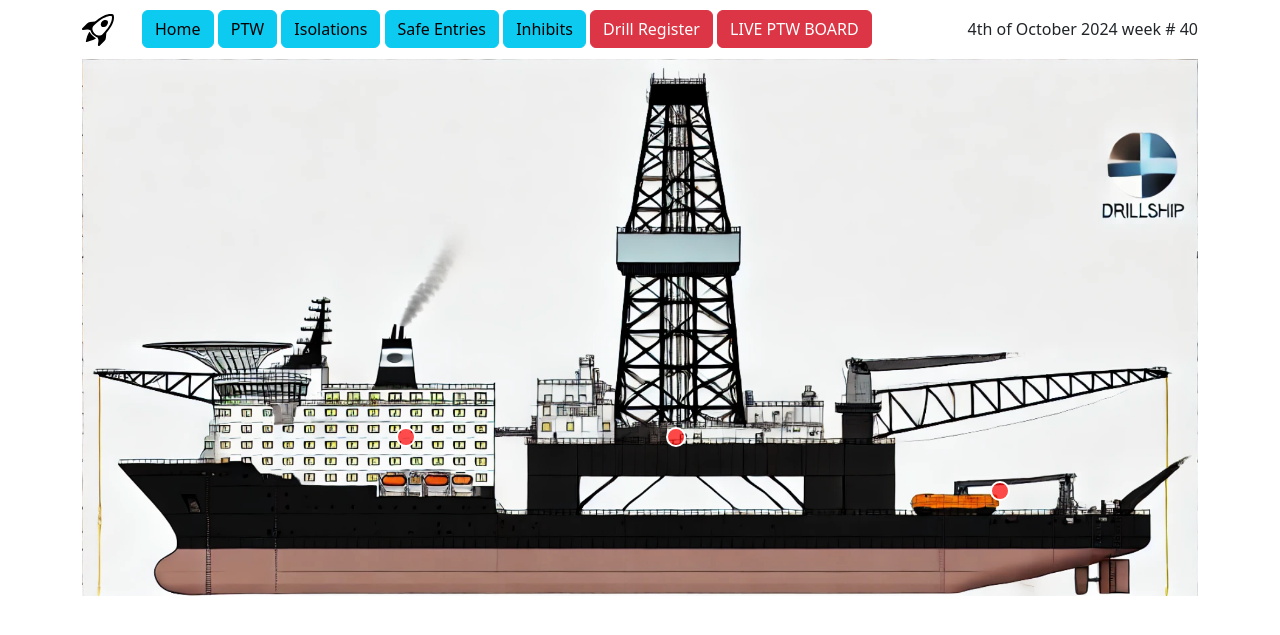
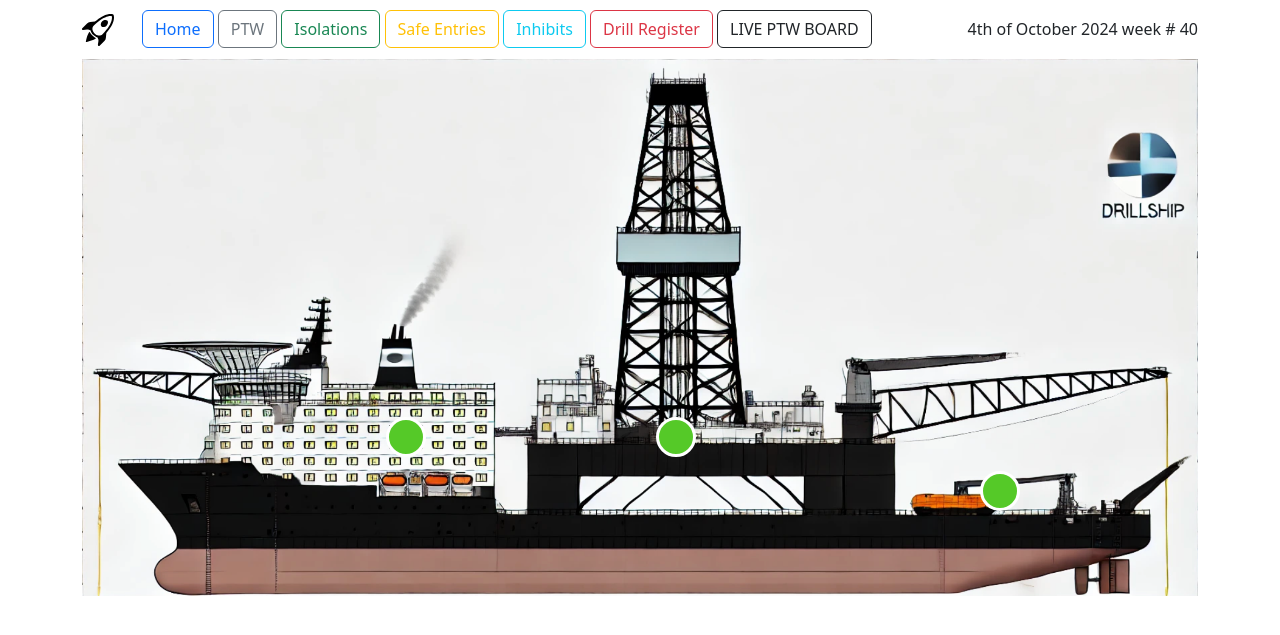
Before and after one commit to Skisource/ptwproc, a Django app: page /board/ in a window 1280 px wide. Shown: the top 635 px of the page. Run offline with Django 4.2, Linux system fonts and the light colour scheme; data comes from the database, SQL or seed files in the repository; some libraries are stand-ins or nearby versions.

Commit message:
Styling update
Signed-off-by: Roman Skisource <romanitos@yandex.ru>

```diff
--- a/ptw/static/ptw/css/styles.css
+++ b/ptw/static/ptw/css/styles.css
@@ -22,10 +22,10 @@
 
 .marker {
     position: absolute;
-    width: 20px;
-    height: 20px;
-    background-color: rgba(255, 0, 0, 0.7);
-    border: 2px solid #fff;
+    width: 40px;
+    height: 40px;
+    background-color: rgb(85, 201, 40);
+    border: 3px solid #fff;
     border-radius: 50%;
     transform: translate(-50%, -50%); /* Center the marker */
     pointer-events: auto; /* Enable interaction with markers */
--- a/ptw/templates/ptw/nav.html
+++ b/ptw/templates/ptw/nav.html
@@ -21,13 +21,13 @@
     <div class="collapse navbar-collapse" id="navbarNavAltMarkup">
       <div class="navbar-nav">
           <form class="container-fluid justify-content-start">
-            <a class="btn btn-info" role="button" href="{% url 'ptw:home' %}">Home</a>
-            <a class="btn btn-info" role="button" href="{% url 'ptw:ptw_index' %}">PTW</a>
-            <a class="btn btn-info" role="button" href="{% url 'ptw:active_index' %}">Isolations</a>
-            <a class="btn btn-info" role="button" href="{% url 'ptw:safe_entry' %}">Safe Entries</a>
-            <a class="btn btn-info" role="button" href="{% url 'ptw:inhibit' %}">Inhibits</a>
-            <a class="btn btn-danger" role="button" href="{% url 'ptw:drills' %}">Drill Register</a>
-            <a class="btn btn-danger" role="button" href="{% url 'ptw:board_index' %}">LIVE PTW BOARD</a>
+            <a class="btn btn-outline-primary" role="button" href="{% url 'ptw:home' %}">Home</a>
+            <a class="btn btn-outline-secondary" role="button" href="{% url 'ptw:ptw_index' %}">PTW</a>
+            <a class="btn btn-outline-success" role="button" href="{% url 'ptw:active_index' %}">Isolations</a>
+            <a class="btn btn-outline-warning" role="button" href="{% url 'ptw:safe_entry' %}">Safe Entries</a>
+            <a class="btn btn-outline-info" role="button" href="{% url 'ptw:inhibit' %}">Inhibits</a>
+            <a class="btn btn-outline-danger" role="button" href="{% url 'ptw:drills' %}">Drill Register</a>
+            <a class="btn btn-outline-dark" role="button" href="{% url 'ptw:board_index' %}">LIVE PTW BOARD</a>
           </form>
       </div>
     </div>
```
